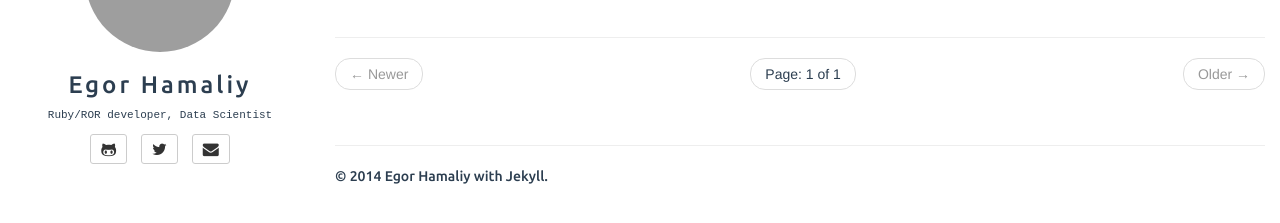
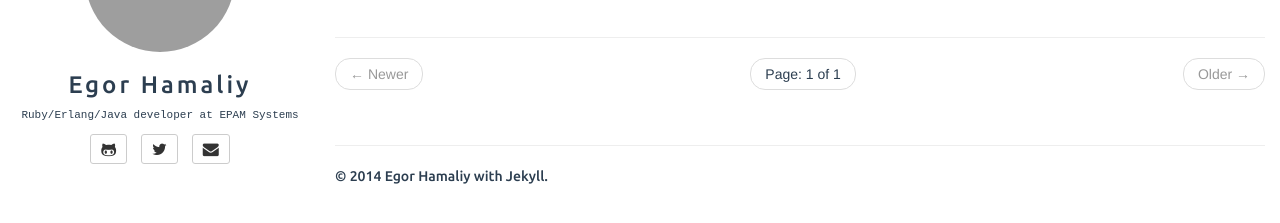
Before and after one commit to egorhm/egorhm.github.io, a Jekyll site: the page built from index.html, in a window 1280 px wide. Shown: the part 226-449 px from the top of the page. Built offline with Jekyll 4.4.1, drawn with Linux system fonts in a browser that asks for light colours; the list of posts is cut into pages by our own code; grey boxes are pictures that could not be loaded.

Commit message:
Title changed

```diff
--- a/_config.yml
+++ b/_config.yml
@@ -12,7 +12,7 @@ author:
   email: egor.hamaliy@gmail.com
   github: egorhm
   twitter: egor_hm
-  bio: Ruby/ROR developer, Data Scientist
+  bio: Ruby/Erlang/Java developer at EPAM Systems
   email_md5: dd050e6d8b0f09cf2c0dda78382e6944
 
 # rss_path: feed.xml
```
